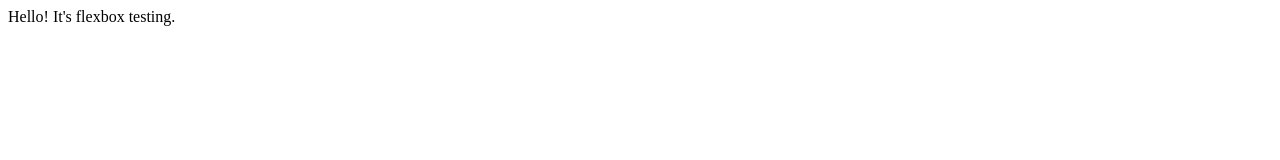
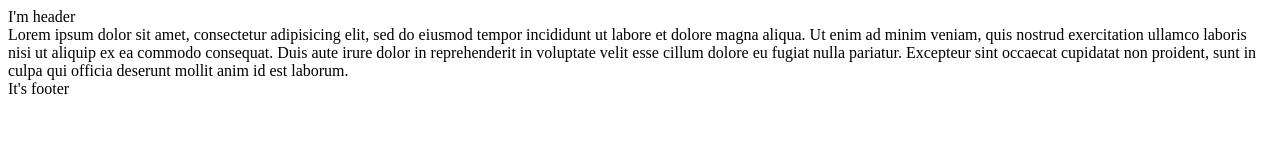
Before and after one commit to corsairdnb/flexbox, a plain HTML site: page index.html in a window 1280 px wide. Drawn offline with Linux system fonts and the light colour scheme.

Commit message:
Update index.html

```diff
--- a/index.html
+++ b/index.html
@@ -7,7 +7,11 @@
 </head>
 <body>
 
-Hello! It's flexbox testing.
+<header>I'm header</header>
+
+<section>Lorem ipsum dolor sit amet, consectetur adipisicing elit, sed do eiusmod tempor incididunt ut labore et dolore magna aliqua. Ut enim ad minim veniam, quis nostrud exercitation ullamco laboris nisi ut aliquip ex ea commodo consequat. Duis aute irure dolor in reprehenderit in voluptate velit esse cillum dolore eu fugiat nulla pariatur. Excepteur sint occaecat cupidatat non proident, sunt in culpa qui officia deserunt mollit anim id est laborum.</section>
+
+<footer>It's footer</footer>
 
 </body>
 </html>
```
